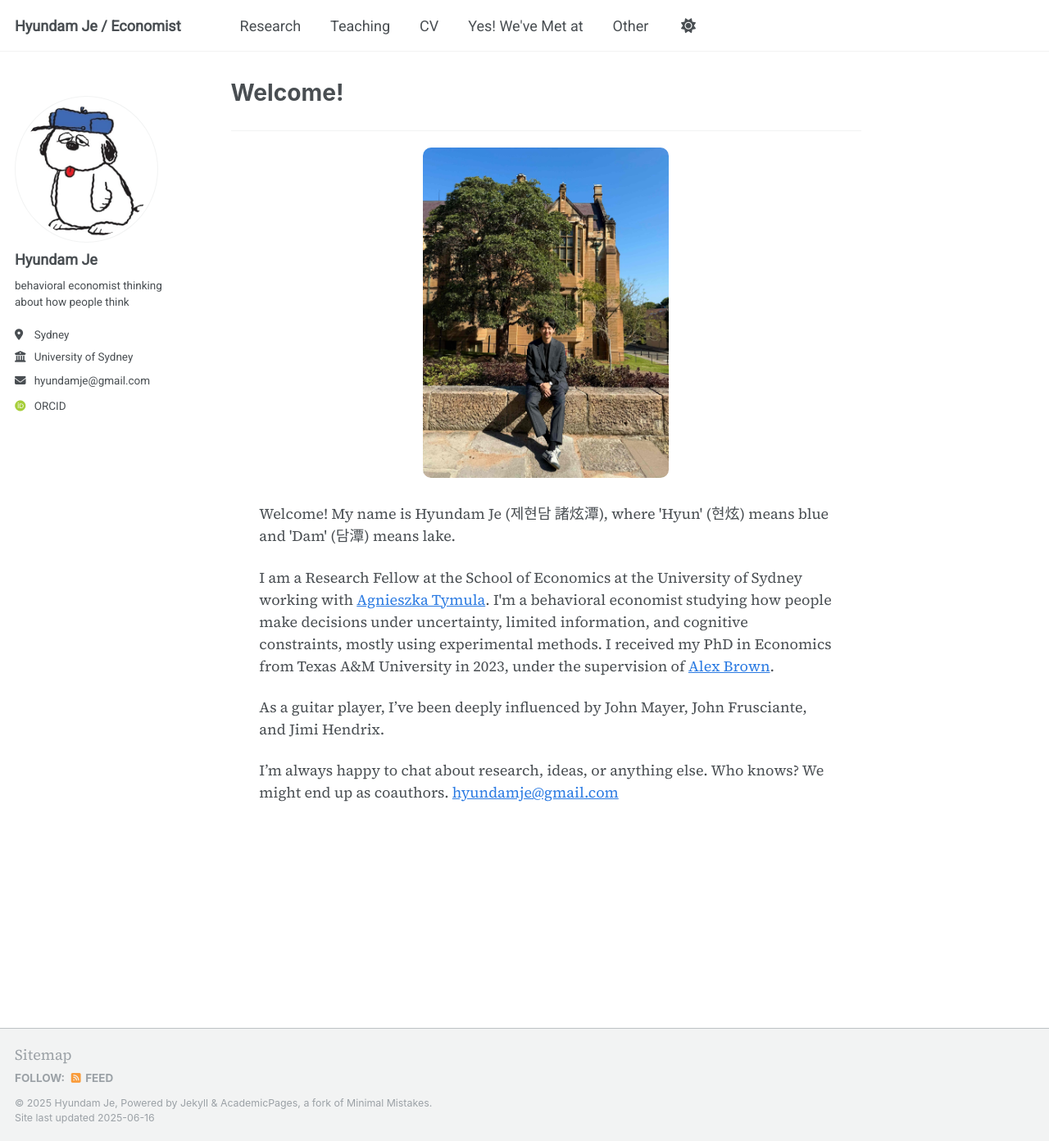
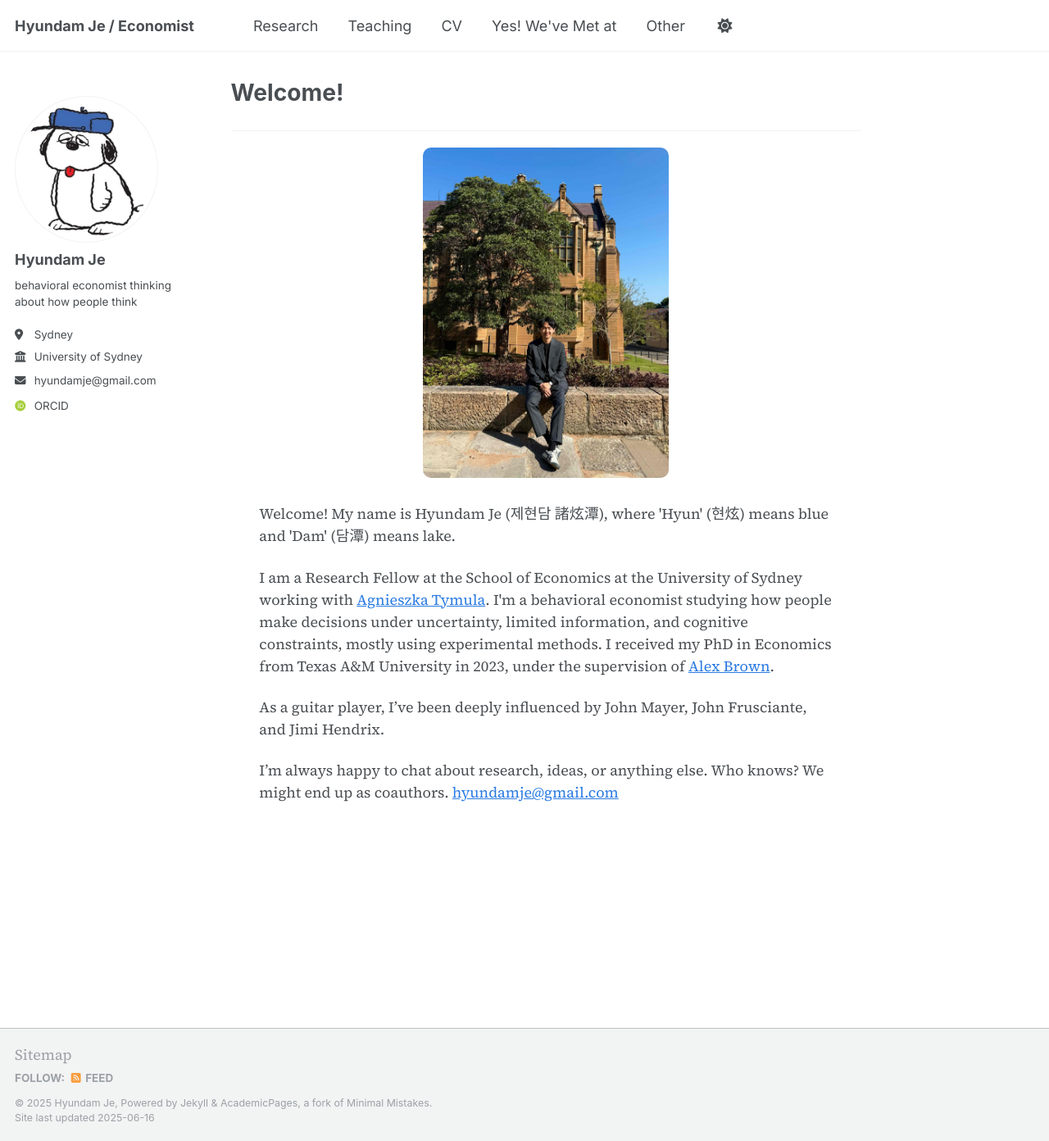
Before and after one commit to hyundamje/hyundamje.github.io, a Jekyll site: the page built from _pages/about.md, in a window 1280 px wide and 1392 px high. Shown: the whole window at 82% size. Built offline with Jekyll 4.4.1, drawn with Linux system fonts in a browser that asks for light colours; some web fonts are replaced.

Commit message:
Update custom.css

```diff
--- a/assets/css/custom.css
+++ b/assets/css/custom.css
@@ -2,7 +2,7 @@
 .site-title a,
 .masthead__menu,
 .masthead__menu a {
-  font-family: 'Roboto', sans-serif !important;
+  font-family: 'Inter', sans-serif !important;
 }
 
 .author__name,
@@ -10,5 +10,5 @@
 .author__urls,
 .author__urls li,
 .author__urls a {
-  font-family: 'Roboto', sans-serif !important;
+  font-family: 'Inter', sans-serif !important;
 }
```
